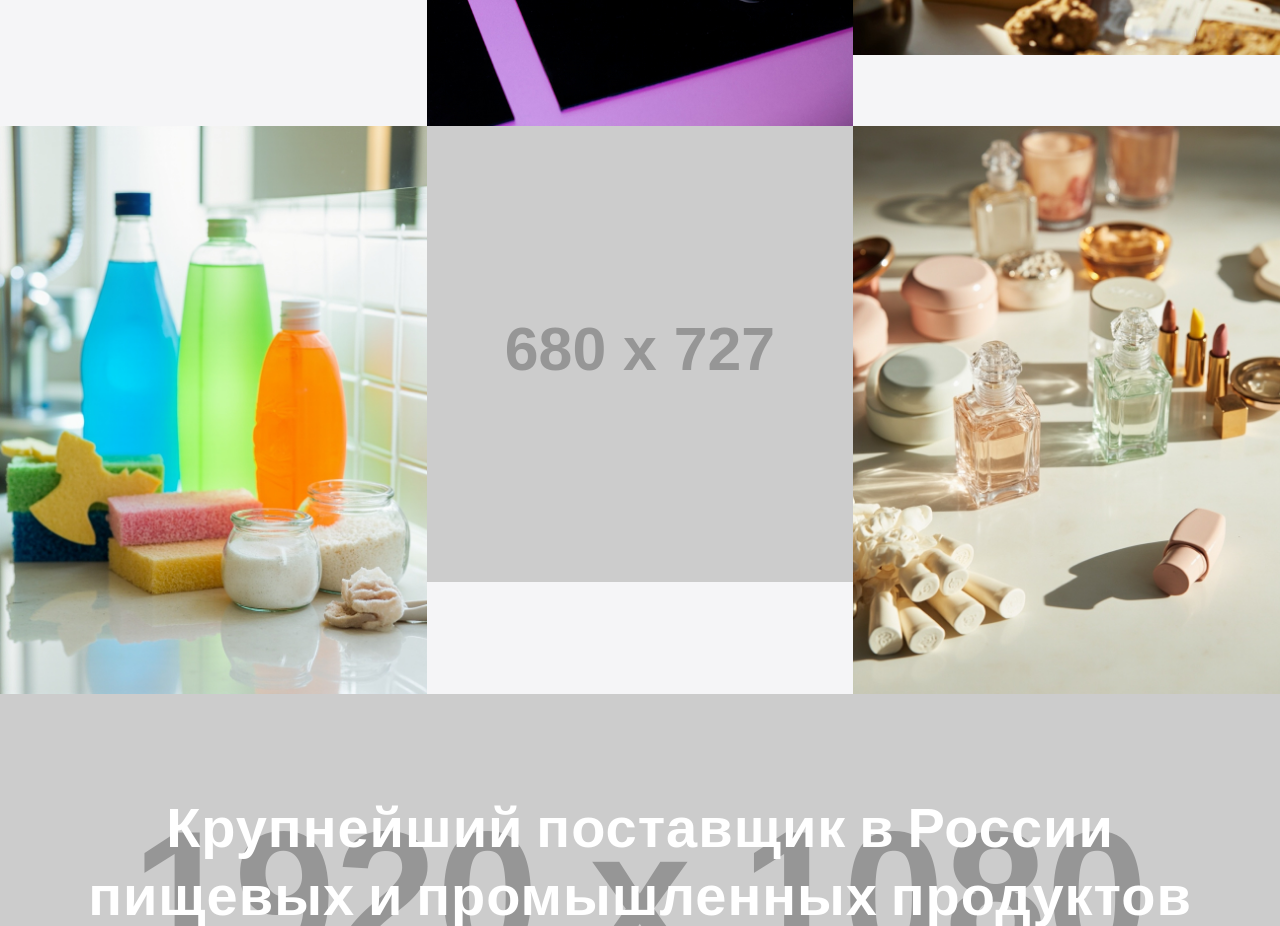
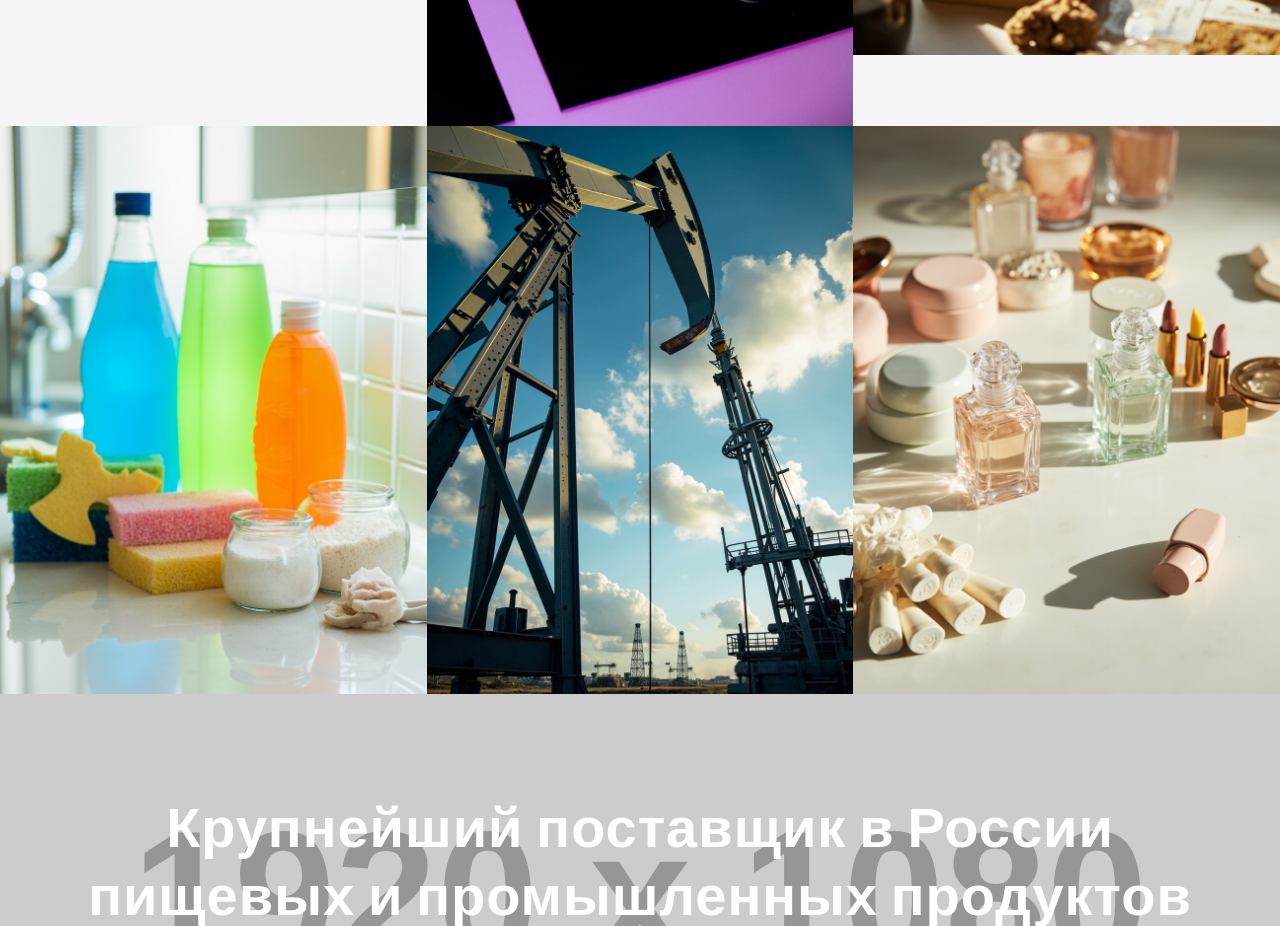
Before and after one commit to r3DBAD/dockron.github.io, a plain HTML site: page index.html in a window 1280 px wide. Shown: the part 3060-3986 px from the top of the page. Drawn offline with nearby package versions, Linux system fonts and the light colour scheme; files that its build step writes are made by us from their sources; placeholder pictures from the web are drawn by us; files whose address does not match are found by name.

Commit message:
finish photos

```diff
--- a/index.html
+++ b/index.html
@@ -237,12 +237,12 @@
 				</div>
 				<div class="col-md-6 col-lg-4 portfolio-item">
 					<div class="item-img">
-						<img src="https://placehold.co/680x727" alt="5">
+						<img src="assets/img/oil.jpg" alt="5">
 					</div>
 					<div class="item-info">
 						<h3 class="heading-3">Нефтедобыча</h3>
 						<p class="p-text">Отрасль нефтедобычи включает в себя процессы поиска, разведки, добычи и переработки нефти. В разные направления идут различные химические ингредиенты, которые мы можем предложить как со склада, так и сразу напрямую от производителя.</p>
-						<a href="https://placehold.co/680x727" data-lightbox="image-5" data-title="Спецхимикаты" class="link-text">Подробнее</a>
+						<a href="assets/img/oil.jpg" data-lightbox="image-5" data-title="Спецхимикаты" class="link-text">Подробнее</a>
 					</div>
 				</div>
 				<div class="col-md-6 col-lg-4 portfolio-item">
```
Also changed, not shown: assets/img/oil.jpg (added).
